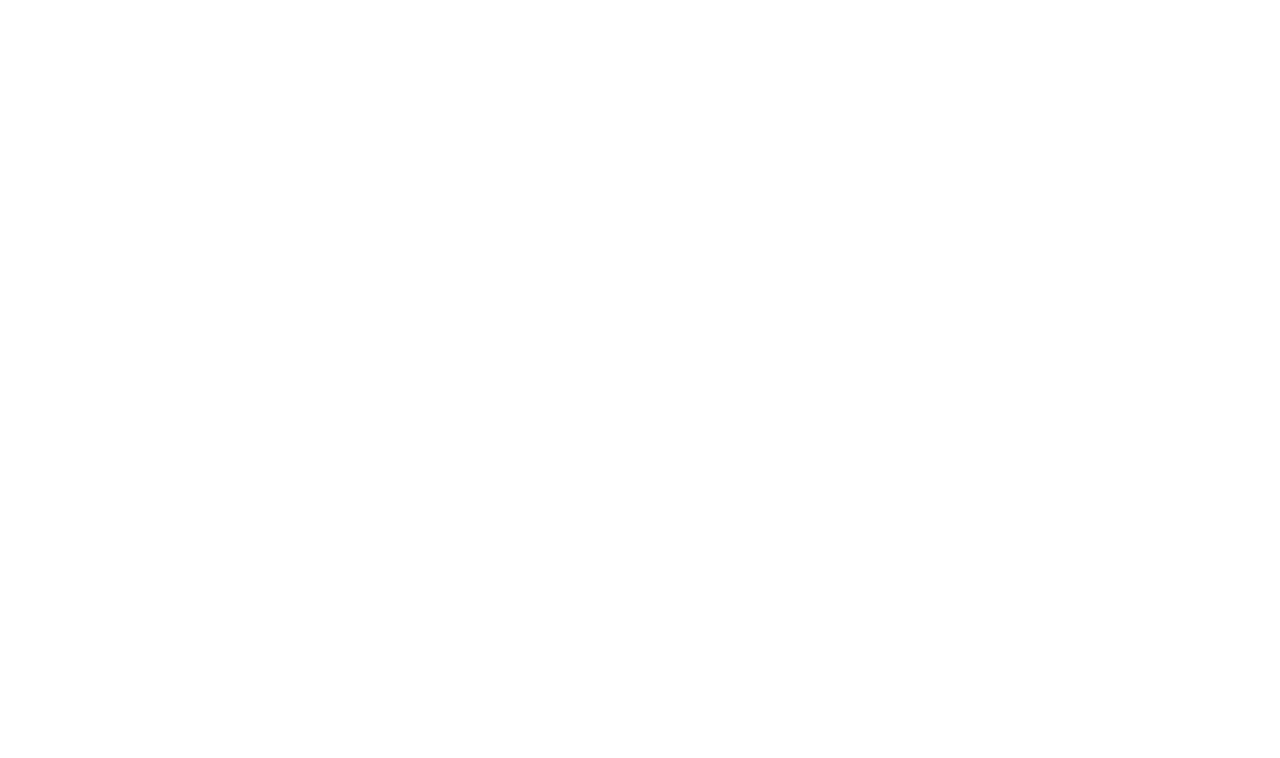
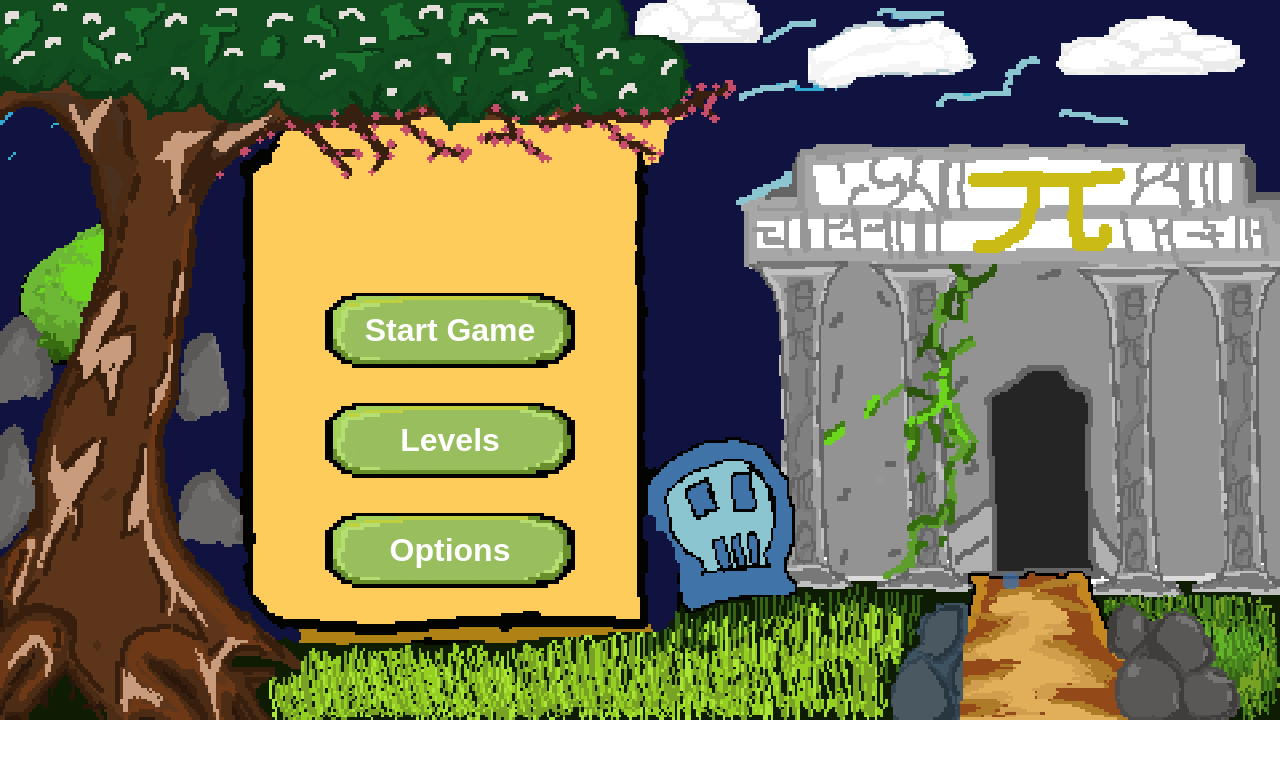
Before and after one commit to cse110-project-group/cse110-project, a website built with Vite: page index.html in a window 1280 px wide. Built offline with nearby package versions, Linux system fonts and the light colour scheme.

Commit message:
updated index.html so that when doing npm run dev shows mainMenu screen

```diff
--- a/index.html
+++ b/index.html
@@ -10,6 +10,9 @@
 </head>
 <body>
   <div id="container" tabindex = "0" ></div>
-  <script type="module" src="./src/scenes/mainMenu.ts"></script>
+  <script type="module">
+    import { init } from "./src/scenes/mainMenu.ts";
+    init();
+  </script>
 </body>
 </html>
--- a/src/scenes/mainMenu.ts
+++ b/src/scenes/mainMenu.ts
@@ -28,7 +28,7 @@ export async function init(): Promise<Konva.Stage | undefined> {
 
   try {
     [bgImg, playImg,] = await Promise.all([
-      loadImage("assets/background2.png"),
+      loadImage("/assets/background2.png"),
       loadImage("/assets/button.png"),
     ]);
   } catch (err) {
@@ -52,6 +52,9 @@ export async function init(): Promise<Konva.Stage | undefined> {
 
   const gameLayer = new Konva.Layer({ visible: false });
   gameLayer.add(
+    new Konva.Rect({ width: WIDTH, height: HEIGHT, fill: "#111" })
+  );
+  gameLayer.add(
     new Konva.Text({
       text: "Game goes here (click to return)",
       fontSize: 36,
@@ -60,9 +63,6 @@ export async function init(): Promise<Konva.Stage | undefined> {
       y: HEIGHT / 2 - 18,
       align: "center",
     })
-  );
-  gameLayer.add(
-    new Konva.Rect({ width: WIDTH, height: HEIGHT, fill: "#111", opacity: 0.0 })
   );
 
   const showMenu = (): void => {
@@ -94,7 +94,7 @@ export async function init(): Promise<Konva.Stage | undefined> {
       y: startY + gap,
       width: btnW,
       height: btnH,
-      onClick: () => console.log("Options clicked"),
+      onClick: () => console.log("Levels clicked"),
     }),
     createButton({
       image: playImg,
@@ -103,7 +103,7 @@ export async function init(): Promise<Konva.Stage | undefined> {
       y: startY + gap * 2,
       width: btnW,
       height: btnH,
-      onClick: () => console.log("Quit clicked"),
+      onClick: () => console.log("Options clicked"),
     })
   );
 
```
Also changed, not shown: src/systems/loadImage.ts (+10 -0 lines).
